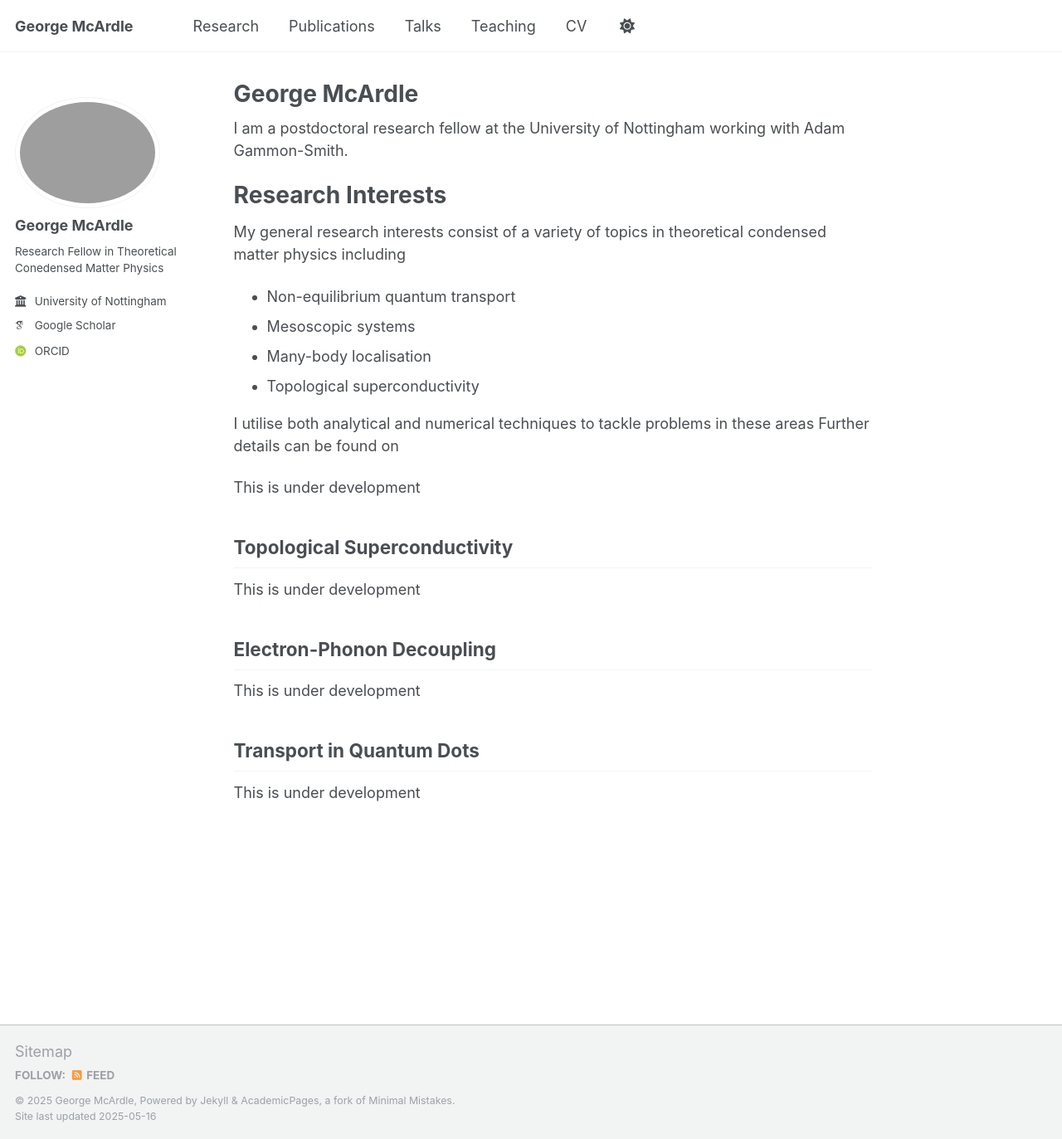
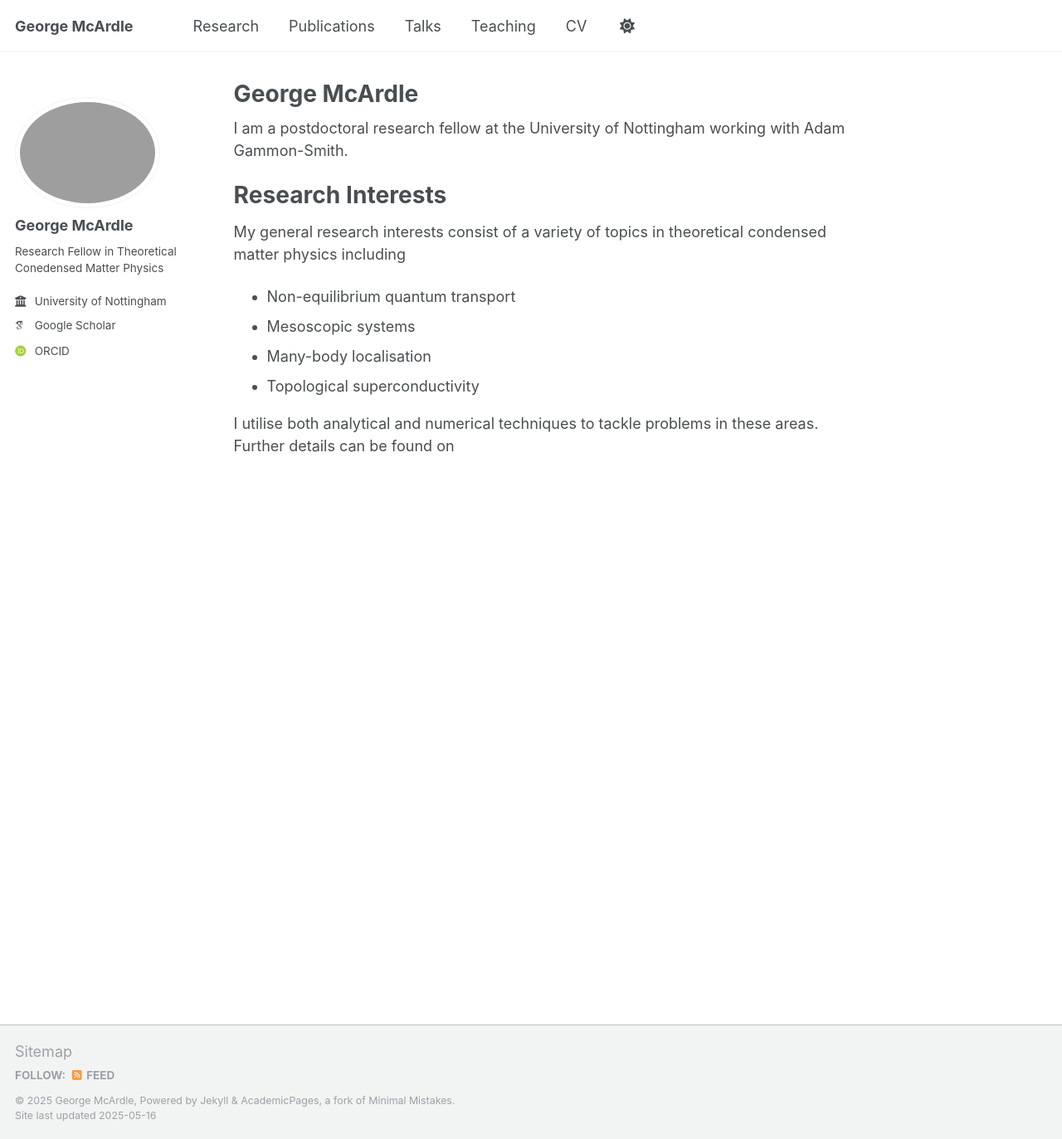
Before and after one commit to georgemcardle/georgemcardle.github.io, a Jekyll site: the page built from _pages/about.md, in a window 1280 px wide and 1373 px high. Shown: the whole window at 83% size. Built offline with Jekyll 4.4.1, drawn with Linux system fonts in a browser that asks for light colours; some web fonts are replaced.

Commit message:
Updated home page text

```diff
--- a/_pages/about.md
+++ b/_pages/about.md
@@ -19,19 +19,4 @@ My general research interests consist of a variety of topics in theoretical cond
  - Many-body localisation
  - Topological superconductivity
 
-I utilise both analytical and numerical techniques to tackle problems in these areas Further details can be found on
-
-
-This is under development
-
-Topological Superconductivity
-------
-This is under development
-
-Electron-Phonon Decoupling
-------
-This is under development
-
-Transport in Quantum Dots
-------
-This is under development
+I utilise both analytical and numerical techniques to tackle problems in these areas. Further details can be found on
```
